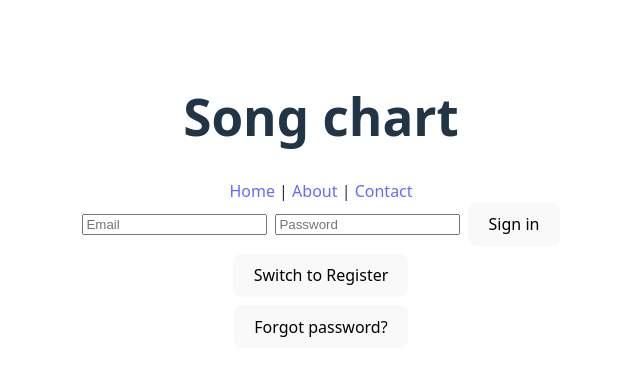
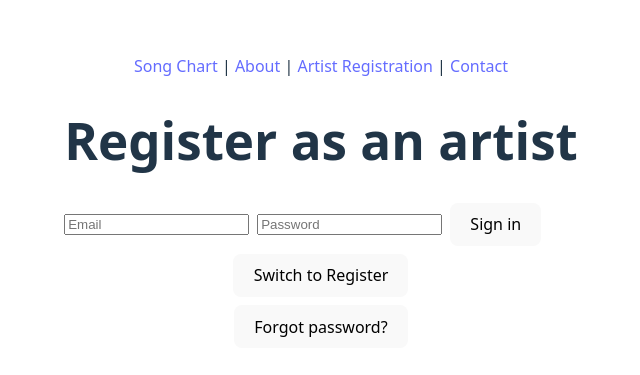
Before and after one commit to Ropeth/songchart, a React (Vite) app: page /artist-registration in a window 1280 px wide. Shown: the part 191-566 px from the top of the page, without its empty margins (319-959 px from the left). Built offline with nearby package versions, Linux system fonts and the light colour scheme; no server answers.

Commit message:
Registration adds to users collection

```diff
--- a/src/App.jsx
+++ b/src/App.jsx
@@ -3,6 +3,7 @@ import { BrowserRouter, Routes, Route, Link } from 'react-router-dom';
 import './App.css'
 import {registerWithEmail, loginWithEmail, signOutUser, subscribeAuth, sendPasswordReset} from './firebase.js';
 import Contact from './contact.jsx';
+import ArtistRegistration from './artist-registration.jsx';
 import About from './about.jsx';
 import Home from './home.jsx';
 
@@ -69,10 +70,10 @@ function App() {
   return (
     <BrowserRouter>
     {/* Navigation */}
-      <h1>Song chart</h1>
       <nav>
-        <Link to="/">Home</Link> |{" "}
+        <Link to="/">Song Chart</Link> |{" "}
         <Link to="/about">About</Link> |{" "}
+        <Link to="/artist-registration">Artist Registration</Link> |{" "}
         <Link to="/contact">Contact</Link>
       </nav>
 
@@ -80,6 +81,7 @@ function App() {
       <Routes>
         <Route path="/" element={<Home />} />
         <Route path="/about" element={<About />} />
+        <Route path="/artist-registration" element={<ArtistRegistration />} />
         <Route path="/contact" element={<Contact />} />
       </Routes>
 
--- /dev/null
+++ b/src/artist-registration.jsx
@@ -0,0 +1,7 @@
+export default function ArtistRegistration() {
+    return (
+        <>
+            <h1>Register as an artist</h1>
+        </>
+    );
+}
--- a/src/firebase.js
+++ b/src/firebase.js
@@ -1,6 +1,6 @@
 
 import { initializeApp } from "firebase/app";
-import { getFirestore, doc, collection, setDoc, getDoc, updateDoc, getDocs } from "firebase/firestore";
+import { getFirestore, doc, collection, setDoc, getDoc, updateDoc, getDocs, serverTimestamp } from "firebase/firestore";
 import { getStorage } from "firebase/storage";
 import { getAuth, createUserWithEmailAndPassword, signInWithEmailAndPassword, signOut, onAuthStateChanged, sendPasswordResetEmail } from "firebase/auth";
 
@@ -36,6 +36,7 @@ const app = initializeApp(firebaseConfig);
 
 // Initialize Firestore and export it
 const db = getFirestore(app);
+
 const getSong = async (songId) => {
   const songRef = doc(db, "songs", songId);
   const songSnap = await getDoc(songRef);
@@ -45,6 +46,7 @@ const getSong = async (songId) => {
     return null;
   }
 }
+
 const getAllSongs = async () => {
   try {
     const songsCol = collection(db, "songs");
@@ -62,6 +64,7 @@ const getAllSongs = async () => {
     throw err;
   }
 }
+
 const getArtist = async (artistId) => {
   const artistRef = doc(db, "artists", artistId);
   const artistSnap = await getDoc(artistRef);
@@ -71,15 +74,32 @@ const getArtist = async (artistId) => {
     return null;
   }
 }
+
 export const storage = getStorage(app);
 
 // Firebase Authentication helpers
 const auth = getAuth(app);
 
 const registerWithEmail = async (email, password) => {
-  const userCredential = await createUserWithEmailAndPassword(auth, email, password);
-  return userCredential.user;
-  //create user document in users collection
+  try {
+    const userCredential = await createUserWithEmailAndPassword(auth, email, password);
+    const user = userCredential.user;
+    // create user document in users collection with role 'fan'
+    try {
+      await setDoc(doc(db, 'users', user.uid), {
+        email: user.email,
+        role: 'fan',
+        createdAt: serverTimestamp()
+      });
+    } catch (err) {
+      console.error('Error creating user document:', err);
+      throw err;
+    }
+    return user;
+  } catch (err) {
+    console.error('Registration error:', err.code, err.message);
+    throw err;
+  }
 }
 
 
```
